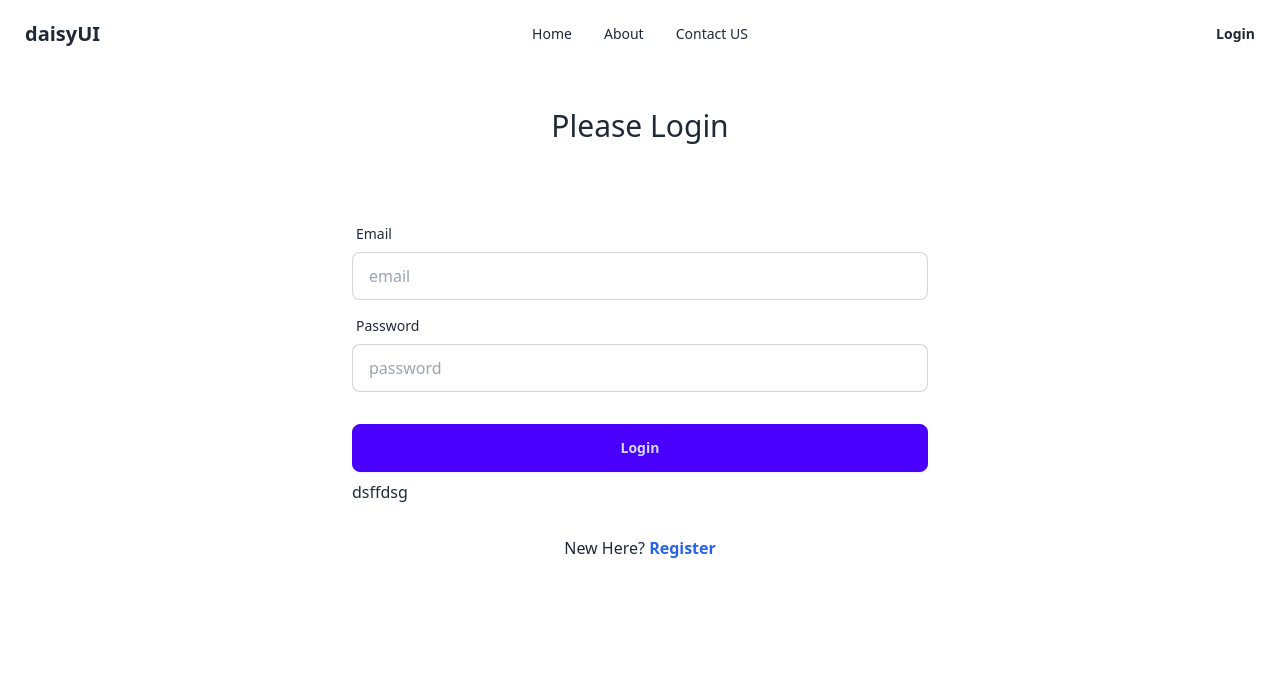
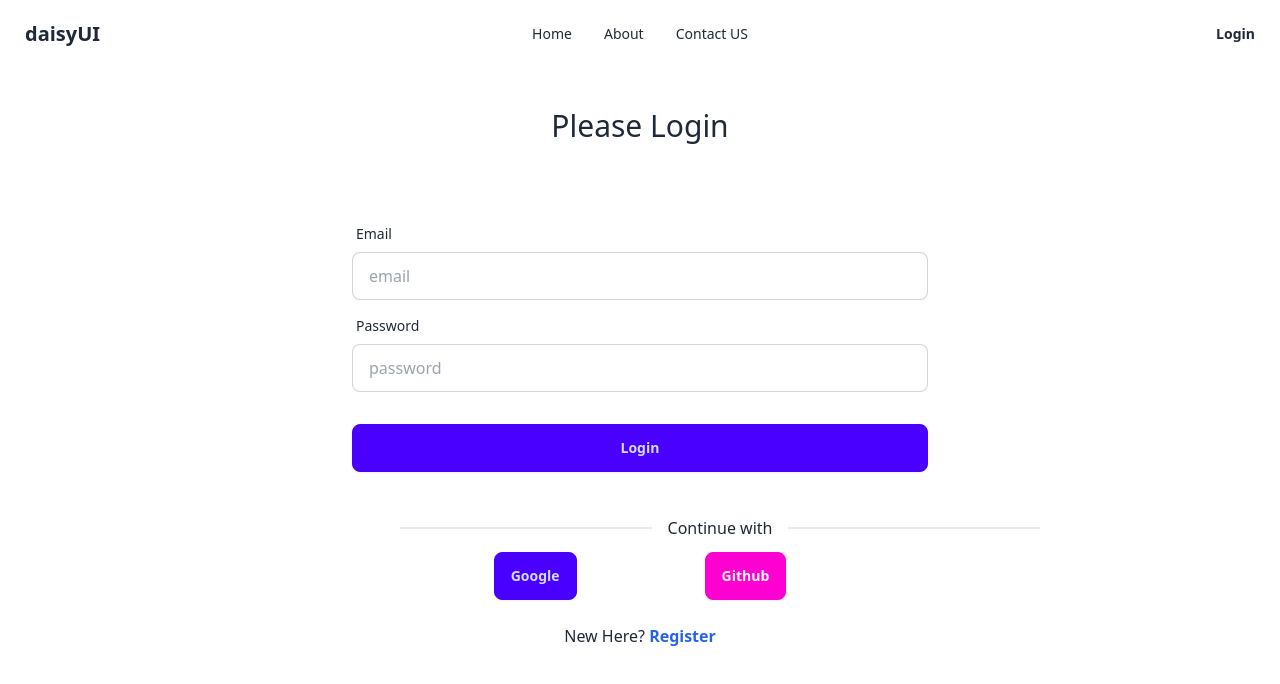
Before and after one commit to Salman7D/real-estate, a React (Vite) app: page /login in a window 1280 px wide. Shown: the top 684 px of the page. Built offline with nearby package versions, Linux system fonts and the light colour scheme; no server answers.

Commit message:
login functionality apply

```diff
--- a/src/Components/Navbar/Navbar.jsx
+++ b/src/Components/Navbar/Navbar.jsx
@@ -1,7 +1,11 @@
 import { Link, NavLink } from "react-router-dom";
+import Uses from "../../hooks/Uses";
 
 
 const Navbar = () => {
+
+    const { logOut, user } = Uses();
+
     const navlinks = <>
     <li><NavLink to="/">Home</NavLink></li>
     <li><NavLink to="/about">About</NavLink></li>
@@ -28,9 +32,15 @@ const Navbar = () => {
   </div>
 
   <div className="navbar-end">
-        <Link to="/login">
+    {
+        user?.email ?
+            <button onClick={logOut}>LogOut</button>
+            :
+            <Link to="/login">
             <button className="btn btn-ghost">Login</button>
         </Link>
+    }
+
   </div>
 </div>
     );
--- a/src/Components/SocialLogin.jsx
+++ b/src/Components/SocialLogin.jsx
@@ -1,10 +1,20 @@
+import Uses from "../hooks/Uses";
 
 
 const SocialLogin = () => {
+
+    const { googleLogin, githubLogin } = Uses();
     return (
-        <div>
-            dsffdsg
-        </div>
+        <>
+            <div className="divider lg:w-1/2 lg:ml-[400px]">
+                Continue with
+            </div>
+            <div className="flex justify-center lg:gap-32">
+            <button onClick={() => googleLogin()} className="btn btn-primary">Google</button>
+            <button onClick={() => githubLogin()} className="btn btn-secondary">Github</button>
+            </div>
+        </>
+
     );
 };
 
--- a/src/Pages/Login.jsx
+++ b/src/Pages/Login.jsx
@@ -1,12 +1,11 @@
-import { useContext } from "react";
 import { Link } from "react-router-dom";
-import { AuthContext } from "../firebase/FirebasedProvider";
 import { useForm } from "react-hook-form";
 import SocialLogin from "../Components/SocialLogin";
+import Uses from "../hooks/Uses";
 
 
 const Login = () => {
-    const {signInUser} = useContext(AuthContext);
+    const {signInUser} = Uses();
 
 
     const {
@@ -53,9 +52,10 @@ const Login = () => {
         <div className="form-control mt-6">
           <button className="btn btn-primary">Login</button>
         </div>
-        <SocialLogin></SocialLogin>
+
       </form>
-      <p className="text-center">New Here? <Link className="text-blue-600 font-bold" to="/register">
+      <SocialLogin></SocialLogin>
+      <p className="text-center lg:mt-6">New Here? <Link className="text-blue-600 font-bold" to="/register">
         Register
       </Link></p>
     </div>
--- a/src/Pages/Register.jsx
+++ b/src/Pages/Register.jsx
@@ -1,12 +1,11 @@
-import { useContext } from "react";
 import { Link } from "react-router-dom";
-import { AuthContext } from "../firebase/FirebasedProvider";
 import { useForm } from "react-hook-form";
+import Uses from "../hooks/Uses";
 
 
 const Register = () => {
 
-    const { createUser } = useContext(AuthContext);
+    const { createUser } = Uses();
 
     const {
         register,
--- a/src/firebase/FirebasedProvider.jsx
+++ b/src/firebase/FirebasedProvider.jsx
@@ -1,4 +1,4 @@
-import { GoogleAuthProvider, createUserWithEmailAndPassword, onAuthStateChanged, signInWithEmailAndPassword, signInWithPopup } from "firebase/auth";
+import { GithubAuthProvider, GoogleAuthProvider, createUserWithEmailAndPassword, onAuthStateChanged, signInWithEmailAndPassword, signInWithPopup, signOut } from "firebase/auth";
 import { createContext, useEffect, useState } from "react";
 import auth from "./firebase.confiq";
 
@@ -6,6 +6,7 @@ export const AuthContext = createContext(null);
 
 // social auth providers
 const googleProvider = new GoogleAuthProvider();
+const githubProvider = new GithubAuthProvider();
 
 const FirebasedProvider = ({children}) => {
 
@@ -27,6 +28,18 @@ console.log(user);
         return signInWithPopup(auth, googleProvider);
     }
 
+    // github login
+    const githubLogin =  () => {
+        return signInWithPopup(auth, githubProvider)
+    }
+
+    // logout user
+    const logOut = () => {
+        setUser(null)
+        signOut(auth)
+    }
+
+
 
     // observer
     useEffect(() => {
@@ -41,7 +54,10 @@ console.log(user);
     const allValues = {
         createUser,
         signInUser,
-        googleLogin
+        googleLogin,
+        githubLogin,
+        logOut,
+        user
     }
     return (
         <AuthContext.Provider value={allValues}>
--- /dev/null
+++ b/src/hooks/Uses.jsx
@@ -0,0 +1,11 @@
+import { useContext } from "react";
+import { AuthContext } from "../firebase/FirebasedProvider";
+
+
+const Uses = () => {
+    const all = useContext(AuthContext)
+    return all;
+
+};
+
+export default Uses;
```
